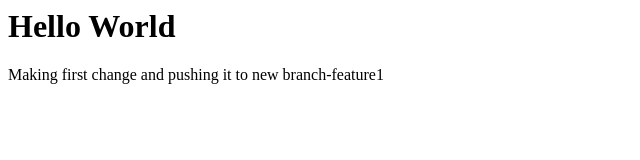
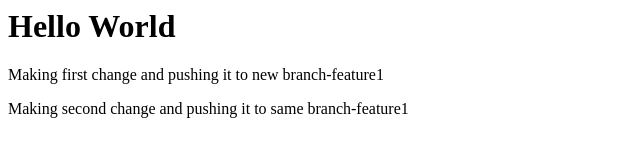
Before and after one commit to navya-99/hello-world, a plain HTML site: page index.html in a window 1280 px wide. Shown: the whole page, without its empty margins (0-640 px from the left). Drawn offline with Linux system fonts and the light colour scheme.

Commit message:
sample change for testing - 2

```diff
--- a/index.html
+++ b/index.html
@@ -1,2 +1,3 @@
 <h1>Hello World</h1>
 <p>Making first change and pushing it to new branch-feature1</p>
+<p>Making second change and pushing it to same branch-feature1</p>
```
